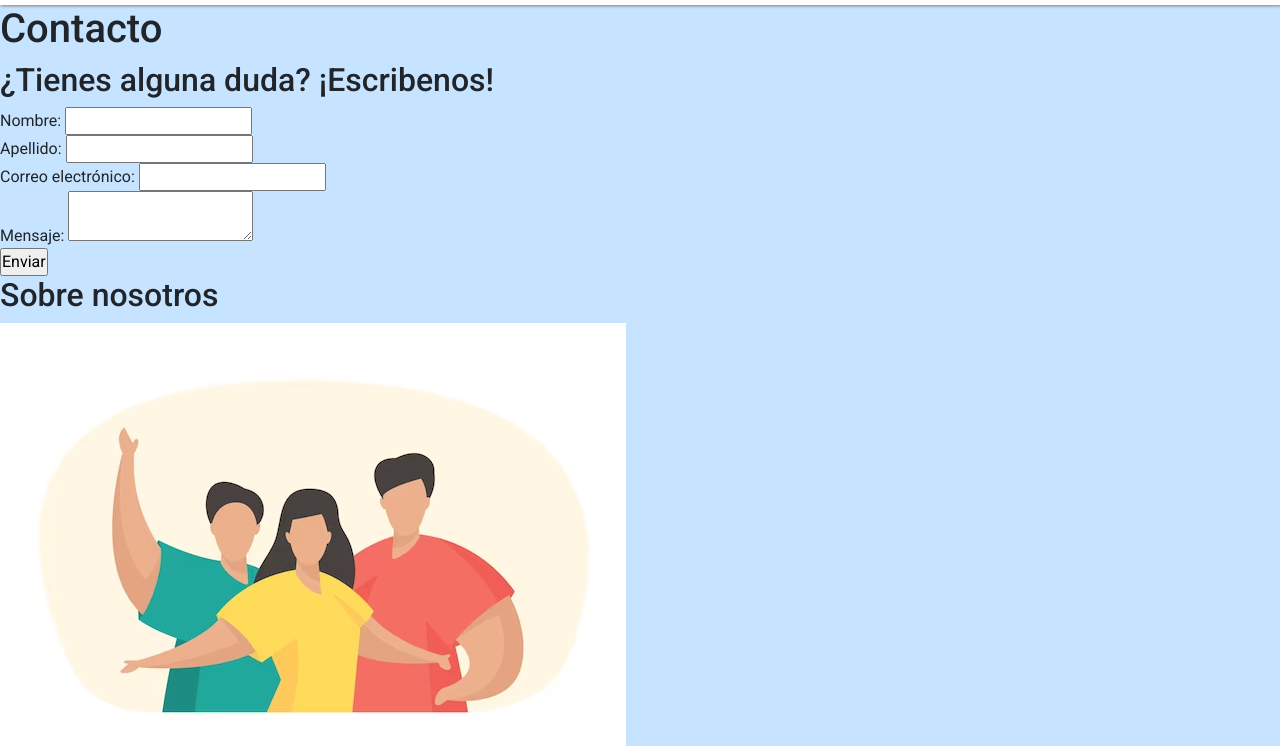
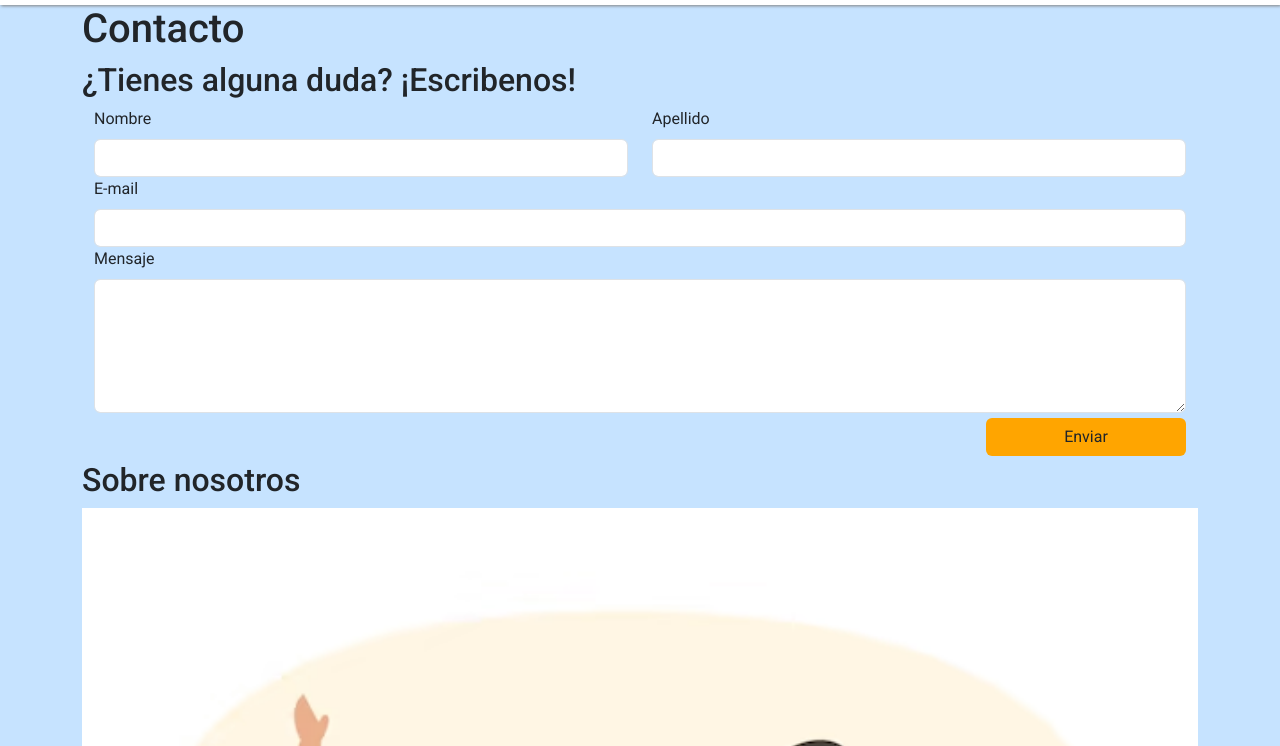
Before and after one commit to spereirainsua/PreEntrega3Pereira, a plain HTML site: page pages/contacto.html in a window 1280 px wide. Shown: the part 54-800 px from the top of the page. Drawn offline with nearby package versions, Linux system fonts and the light colour scheme.

Commit message:
Agregado formulario

```diff
--- a/pages/contacto.html
+++ b/pages/contacto.html
@@ -20,7 +20,7 @@
 
 <body>
     <div>
-        <div class="tamanio-first-row">
+        <div>
             <header class="container-fluid encabezado">
                 <nav class="navbar navbar-expand-md">
                     <div class="container-lg">
@@ -71,42 +71,51 @@
                     </div>
                 </nav>
             </header>
-            <main class="contenido-principal">
-                <h1>Contacto</h1>
-                <section class="formulario-contacto">
+            <main>
+                <section class="formulario-contacto container-lg">
+                    <h1>Contacto</h1>
                     <h2>¿Tienes alguna duda? ¡Escribenos!</h2>
-                    <form action="" method="POST">
-                        <label for="nombre">Nombre:</label>
-                        <input type="text" id="nombre">
-                        <br>
-                        <label for="apellido">Apellido:</label>
-                        <input type="text" id="apellido">
-                        <br>
-                        <label for="email">Correo electrónico:</label>
-                        <input type="text" id="email">
-                        <br>
-                        <label for="mensaje">Mensaje:</label>
-                        <textarea id="mensaje">
-                        </textarea>
-                        <br>
-                        <input type="submit" value="Enviar">
+                    <form action="" method="POST" class="row m-0 p-0">
+                        <div class="item nombre">
+                            <label for="nombre" class="form-label">Nombre</label>
+                            <input type="text" class="form-control" id="nombre">
+                        </div>
+                        <div class="item apellido">
+                            <label for="apellido" class="form-label">Apellido</label>
+                            <input type="text" class="form-control" id="apellido">
+                        </div>
+                        <div class="item">
+                            <label for="email" class="form-label">E-mail</label>
+                            <input type="email" class="form-control" id="inputAddress">
+                        </div>
+                        <div class="item">
+                            <label for="mensaje" class="form-label">Mensaje</label>
+                            <textarea class="form-control" id="mensaje" rows="5"></textarea>
+                        </div>
+                        <div class="boton-item">
+                            <button type="submit" class="btn boton-form">Enviar</button>
+                        </div>
                     </form>
                 </section>
-                <section class="sobre-nosotros">
+                <section class="sobre-nosotros container-lg">
                     <h2>Sobre nosotros</h2>
                     <img src="../multimedia/sobre-nosotros.avif" alt="Imagen que muestra un grupo de personas"
-                        class="img-sobre-nosotros">
-                    <p>Lorem ipsum dolor sit amet consectetur adipisicing elit. Totam eius commodi natus voluptatem nesciunt
+                        class="img-sobre-nosotros img-fluid">
+                    <p>Lorem ipsum dolor sit amet consectetur adipisicing elit. Totam eius commodi natus voluptatem
+                        nesciunt
                         facilis dolorem saepe ad adipisci, dolore nam! Asperiores, quae et laboriosam recusandae
                         necessitatibus
-                        esse, sed earum architecto aspernatur doloribus quam fugit saepe a, consequuntur rerum provident!
+                        esse, sed earum architecto aspernatur doloribus quam fugit saepe a, consequuntur rerum
+                        provident!
                         Libero
-                        earum alias magni architecto eligendi ipsam nostrum quidem aperiam nisi incidunt natus asperiores,
+                        earum alias magni architecto eligendi ipsam nostrum quidem aperiam nisi incidunt natus
+                        asperiores,
                         dolorem tempore corrupti nulla nemo deleniti. Molestiae numquam iste repellendus commodi! Cum
                         quibusdam
                         hic repellat magnam reprehenderit perspiciatis, natus dignissimos velit sit quae eius dicta et
                         libero,
-                        sapiente ut delectus harum. Ullam dolor quisquam laudantium dicta, veritatis voluptatibus provident
+                        sapiente ut delectus harum. Ullam dolor quisquam laudantium dicta, veritatis voluptatibus
+                        provident
                         exercitationem, libero vitae cumque deleniti labore nobis!</p>
                 </section>
             </main>
@@ -124,7 +133,7 @@
                 <ul>
                     <li>
                         <a href="https://www.instagram.com/" target="_blank">
-                            @Instagram
+                            Instagram
                         </a>
                     </li>
                     <li>
--- a/styles/style.css
+++ b/styles/style.css
@@ -176,6 +176,35 @@ header nav ul li {
     /* max-height: 94vh; */
 }
 
-/* @media only screen and () {
+.item {
+    display: inline-block;
+    align-items: center;
+    justify-content: center;
+}
 
-} */
+.boton-item {
+    display: flex;
+    align-items: center;
+    justify-content: flex-end;
+}
+
+.nombre, .apellido {
+    width: 50%;
+}
+
+.boton-form {
+    margin: 5px 0;
+    background-color: orange;
+    width: 200px;
+}
+
+.sobre-nosotros {
+    display: flex;
+    flex-direction: column;
+}
+
+@media only screen and (max-width:576px) {
+    .nombre, .apellido, .boton-form {
+        width: 100%;
+    }
+}
```
Also changed, not shown: pages/galeria.html (+1 -1 lines), pages/informacion.html (+1 -1 lines), pages/ubicaciones.html (+1 -1 lines).
